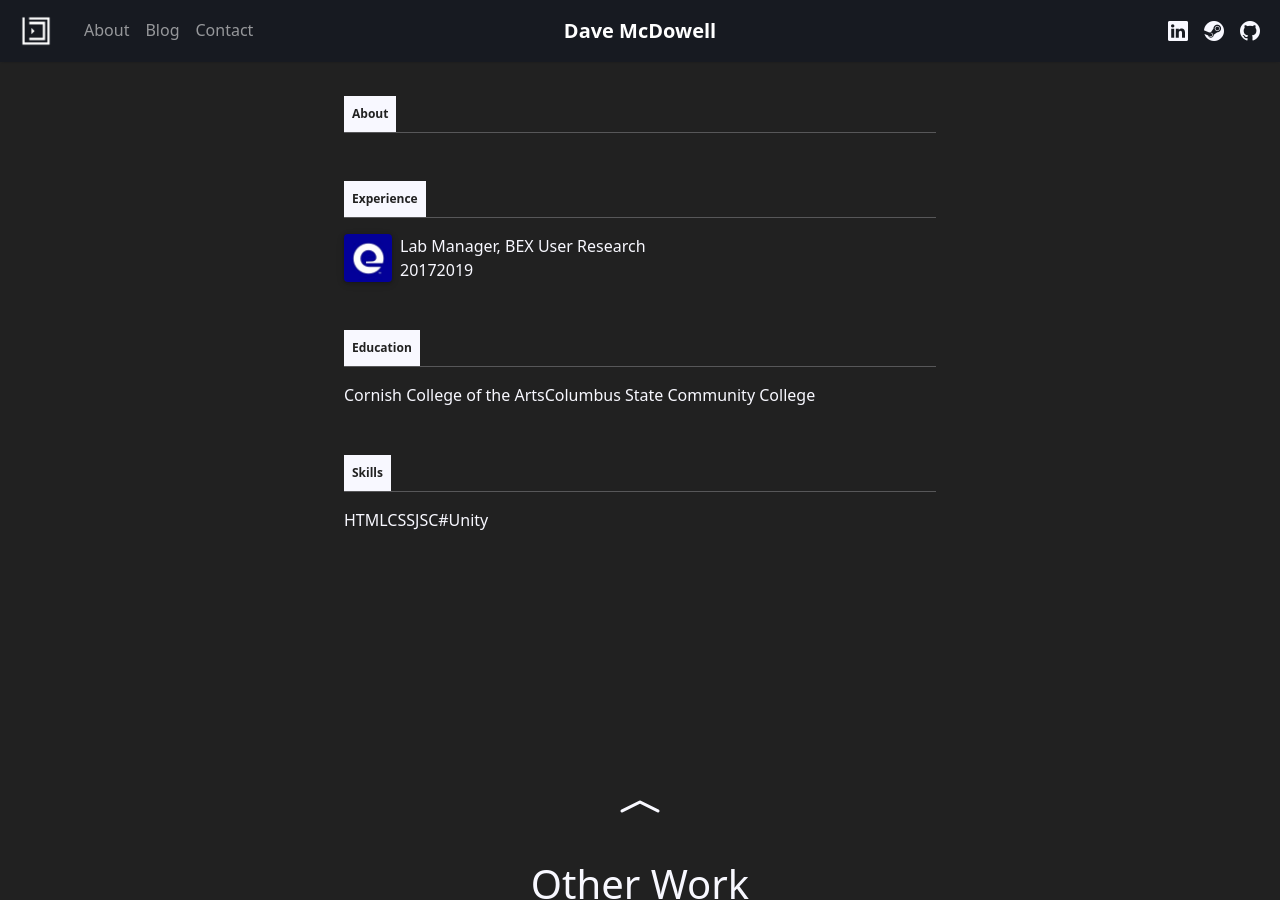
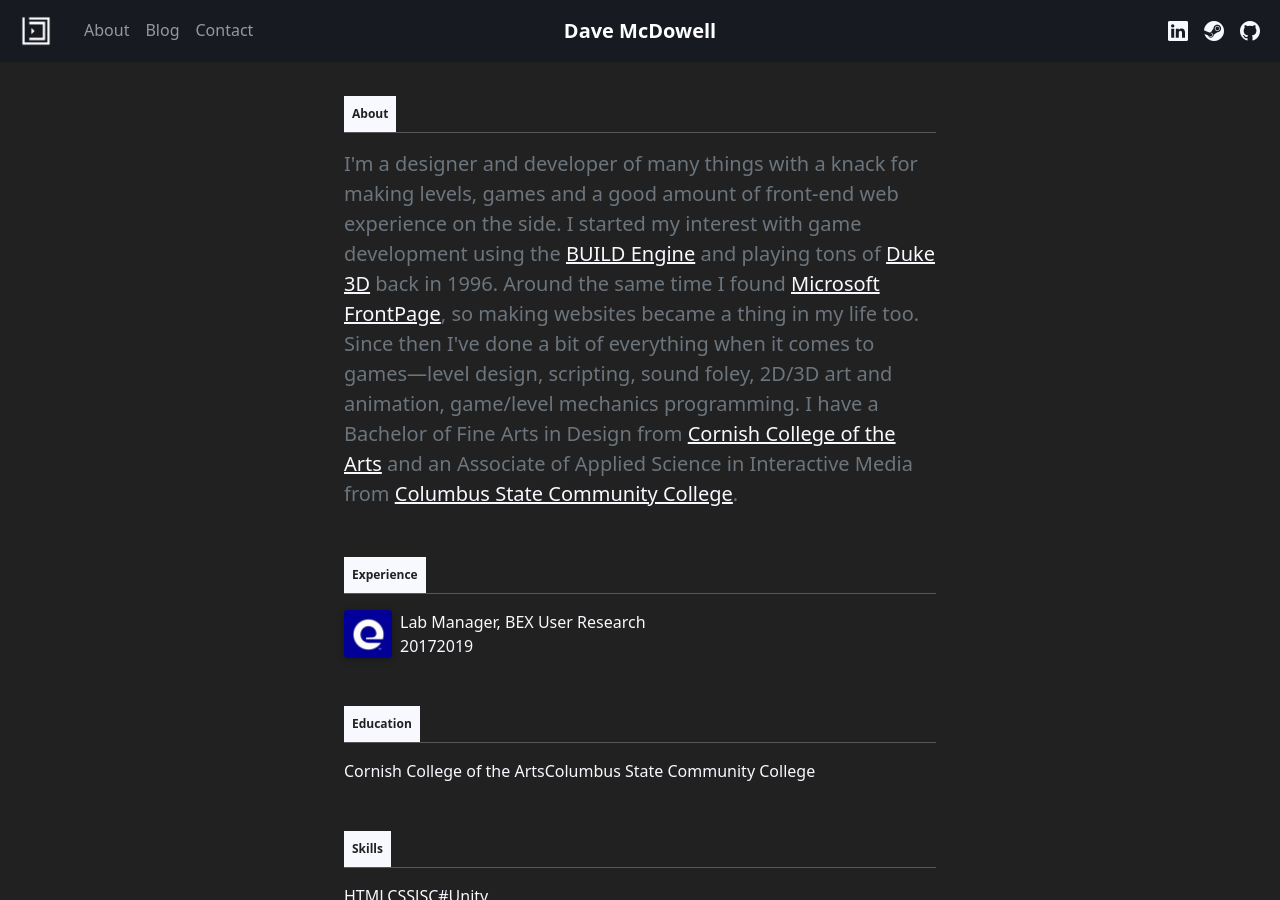
Before and after one commit to davemcdowell/portfolio, a Jekyll site: the page built from about.html, in a window 1280 px wide and 900 px high. Built offline with Jekyll 4.4.1, drawn with Linux system fonts in a browser that asks for light colours; nearby versions of some CDN libraries.

Commit message:
Update about.html

```diff
--- a/about.html
+++ b/about.html
@@ -15,7 +15,7 @@
                     <div class="mb-5">
                         <h2 class="block-label">About</h2>
                         <hr class="block-label-hr">
-                        <p class="lead text-muted">{{ site.data.cv.content }}</p>
+                        <p class="lead text-muted">{{ site.data.cv.about }}</p>
                     </div>
                     <div class="mb-5">
                         <h2 class="block-label">Experience</h2>
```
